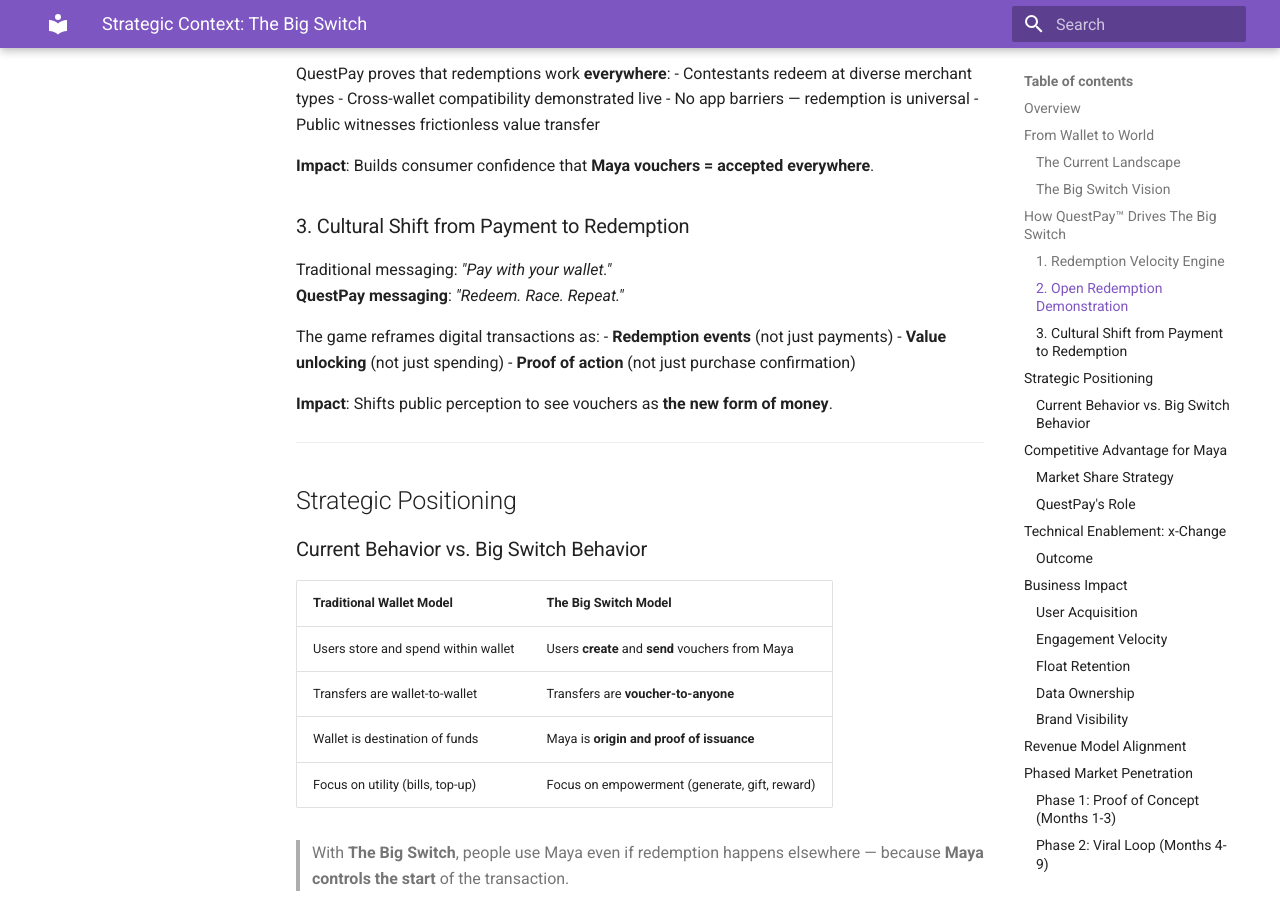
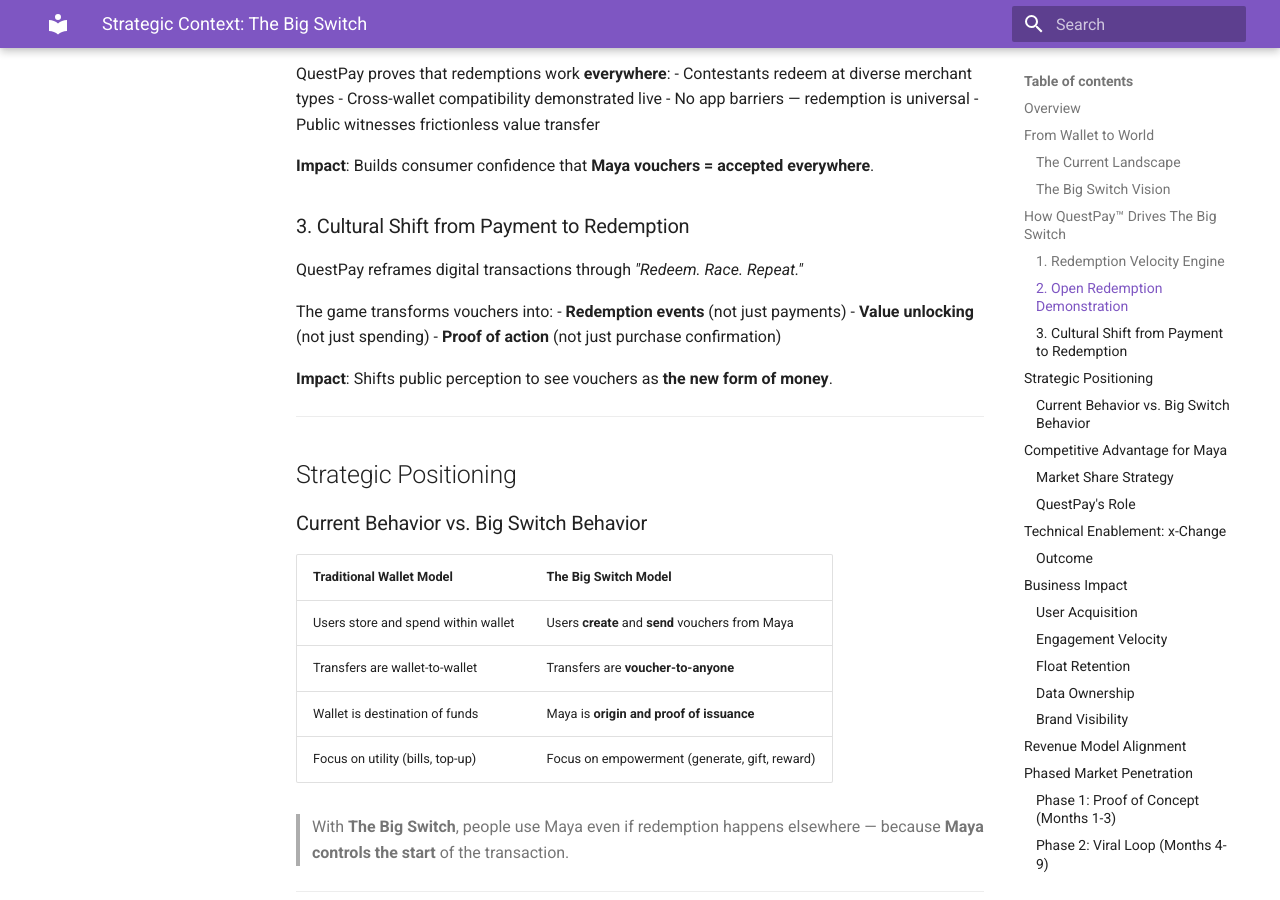
Before and after one commit to 3neti/questpay-docs, an MkDocs documentation site: the page built from docs/strategy.md, in a window 1280 px wide and 900 px high, scrolled down 1241 px. Built offline with MkDocs 1.6.1 and Material for MkDocs 9.7.7, drawn with Linux system fonts in a browser that asks for light colours.

Commit message:
Fix mismatched messaging comparison in strategy.md
Remove awkward comparison between 'Pay with your wallet' and 'Redeem. Race. Repeat.' - they aren't parallel. Now simply states how QuestPay reframes transactions.

```diff
--- a/docs/strategy.md
+++ b/docs/strategy.md
@@ -57,10 +57,9 @@ QuestPay proves that redemptions work **everywhere**:
 
 ### 3. Cultural Shift from Payment to Redemption
 
-Traditional messaging: *"Pay with your wallet."*
-**QuestPay messaging**: *"Redeem. Race. Repeat."*
+QuestPay reframes digital transactions through *"Redeem. Race. Repeat."*
 
-The game reframes digital transactions as:
+The game transforms vouchers into:
 - **Redemption events** (not just payments)
 - **Value unlocking** (not just spending)
 - **Proof of action** (not just purchase confirmation)
```
